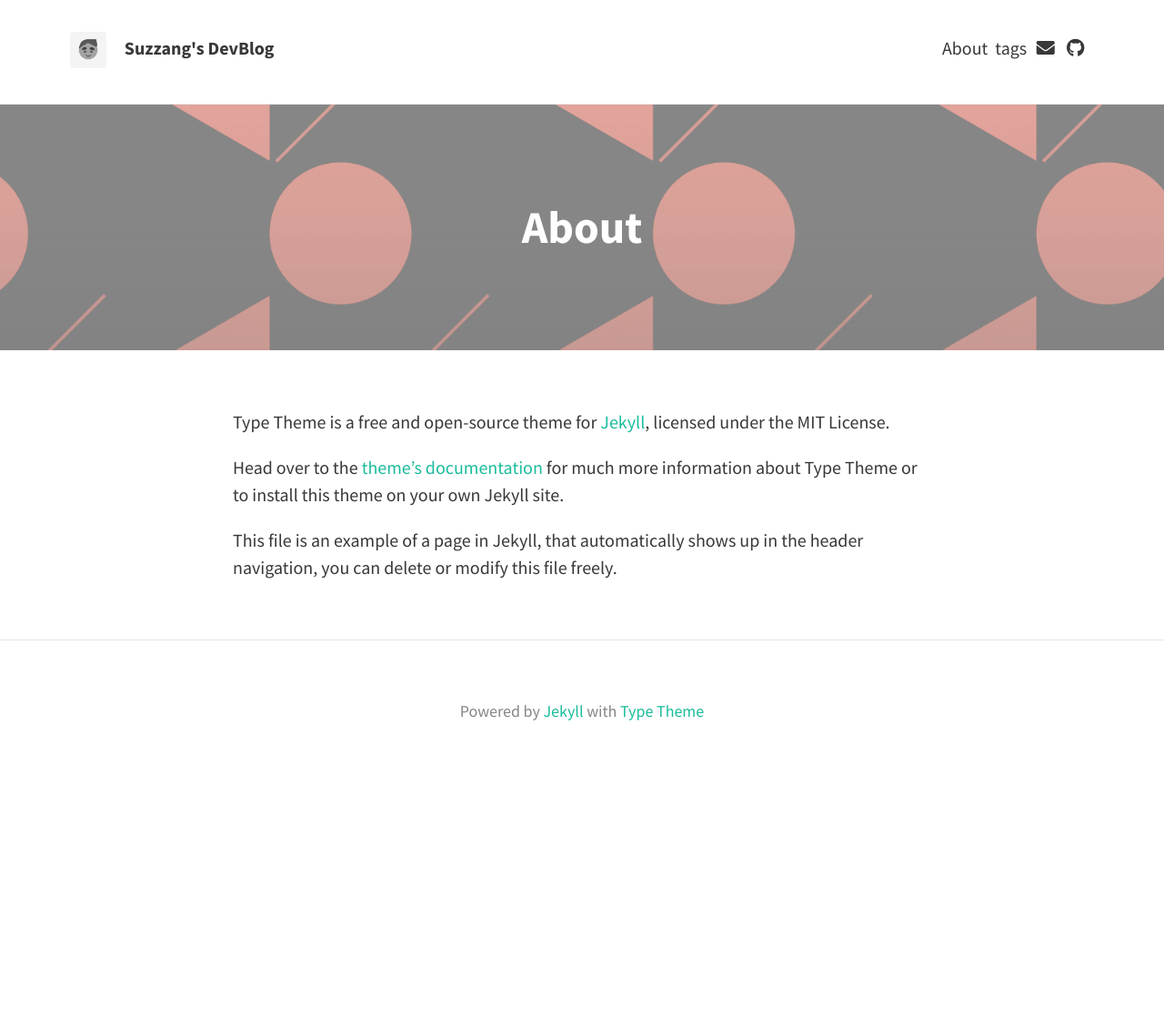
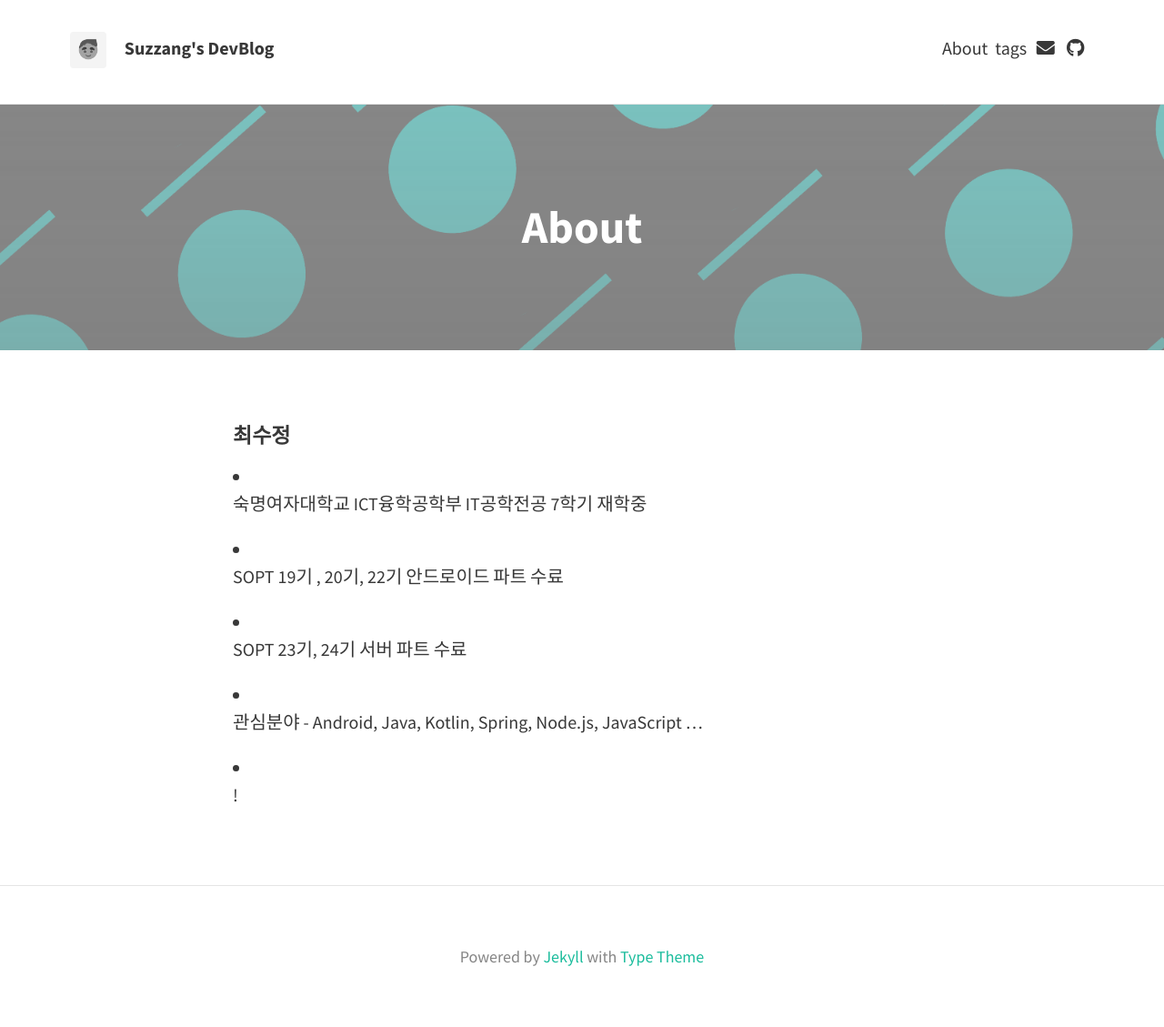
Before and after one commit to suzzang/suzzang.github.io, a Jekyll site: the page built from about.md, in a window 1280 px wide. Shown: the whole page at 91% size. Built offline with Jekyll 4.4.1, drawn with Linux system fonts in a browser that asks for light colours; nearby versions of some CDN libraries; before the commit the page ends 900 px from its top, so only the background shows below that.

Commit message:
Update about.md and _config.yml

```diff
--- a/_config.yml
+++ b/_config.yml
@@ -80,7 +80,7 @@ sass:
   sass_dir: _sass
   style: :compressed
 plugins: [jekyll-paginate]
-theme: jekyll-theme-type
+#theme: jekyll-theme-type
 exclude:
   - Gemfile
   - Gemfile.lock
--- a/about.md
+++ b/about.md
@@ -2,11 +2,17 @@
 layout: page
 title: About
 permalink: /about/
-feature-img: "assets/img/sample_feature_img_2.png"
+feature-img: "assets/img/sample_feature_img_3.png"
 ---
 
-Type Theme is a free and open-source theme for [Jekyll](http://jekyllrb.com/), licensed under the MIT License.
+####   최수정
 
-Head over to the [theme's documentation](https://rohanchandra.github.io/project/type/) for much more information about Type Theme or to install this theme on your own Jekyll site.
+- 숙명여자대학교 ICT융학공학부 IT공학전공 7학기 재학중
 
-This file is an example of a page in Jekyll, that automatically shows up in the header navigation, you can delete or modify this file freely.
+- SOPT 19기 , 20기, 22기 안드로이드 파트 수료
+
+- SOPT 23기, 24기 서버 파트 수료
+
+- 관심분야 - Android, Java, Kotlin, Spring, Node.js, JavaScript …
+
+- !
```
